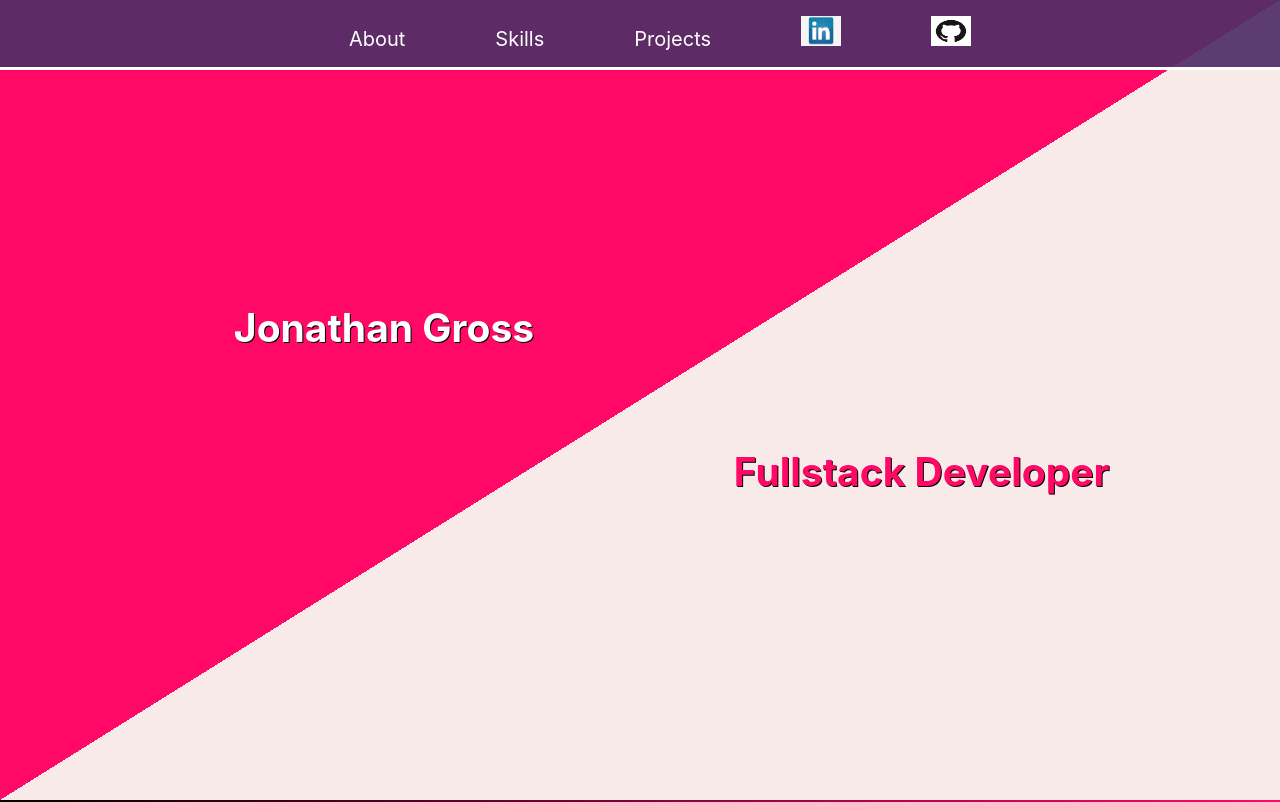
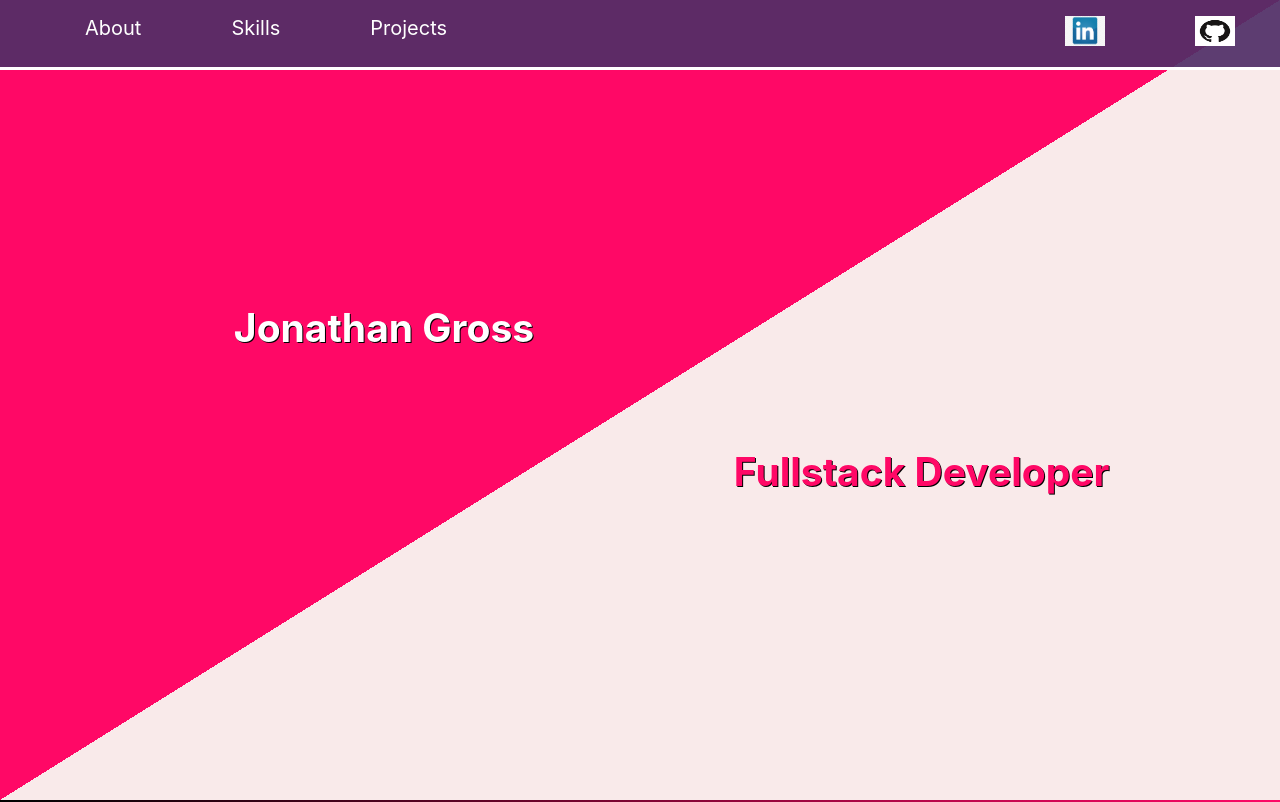
Before and after one commit to madmonkeyaudio-js/portfolio_hw, a React (Create React App) app: page / in a window 1280 px wide. Shown: the top 802 px of the page. Built offline with nearby package versions, Linux system fonts and the light colour scheme.

Commit message:
space between icons and nav

```diff
--- a/src/App.css
+++ b/src/App.css
@@ -86,6 +86,11 @@ nav {
 
 .navbar--hidden {
   top: -50px;
+}
+
+.navbar {
+  display: flex;
+  justify-content: space-between;
 }
 
 nav li{
--- a/src/navigation/Nav.jsx
+++ b/src/navigation/Nav.jsx
@@ -15,6 +15,7 @@ class Nav extends Component {
     render() {
         return (
             <nav className="navbar">
+                <div>
                     <ul>
                         <Link
                             activeClass="active"
@@ -47,6 +48,10 @@ class Nav extends Component {
                             Projects
                         </li>
                         </Link>
+                    </ul>
+                </div>
+                <div>
+                    <ul>
                         <li>
                             <a href="https://www.linkedin.com/in/jonathan-gross-m/">
                                 <img src="/linkedin-icon.jpg" alt="linkedin" width="40px" height="30px"/>
@@ -57,8 +62,8 @@ class Nav extends Component {
                                 <img src="/GitHub-Mark.png" alt="github" width="40px" height="30px"/>
                             </a>
                         </li>
-
                     </ul>
+                </div>
             </nav>
         )
     }
```
Lines whose indentation alone changed are shown as unchanged.
